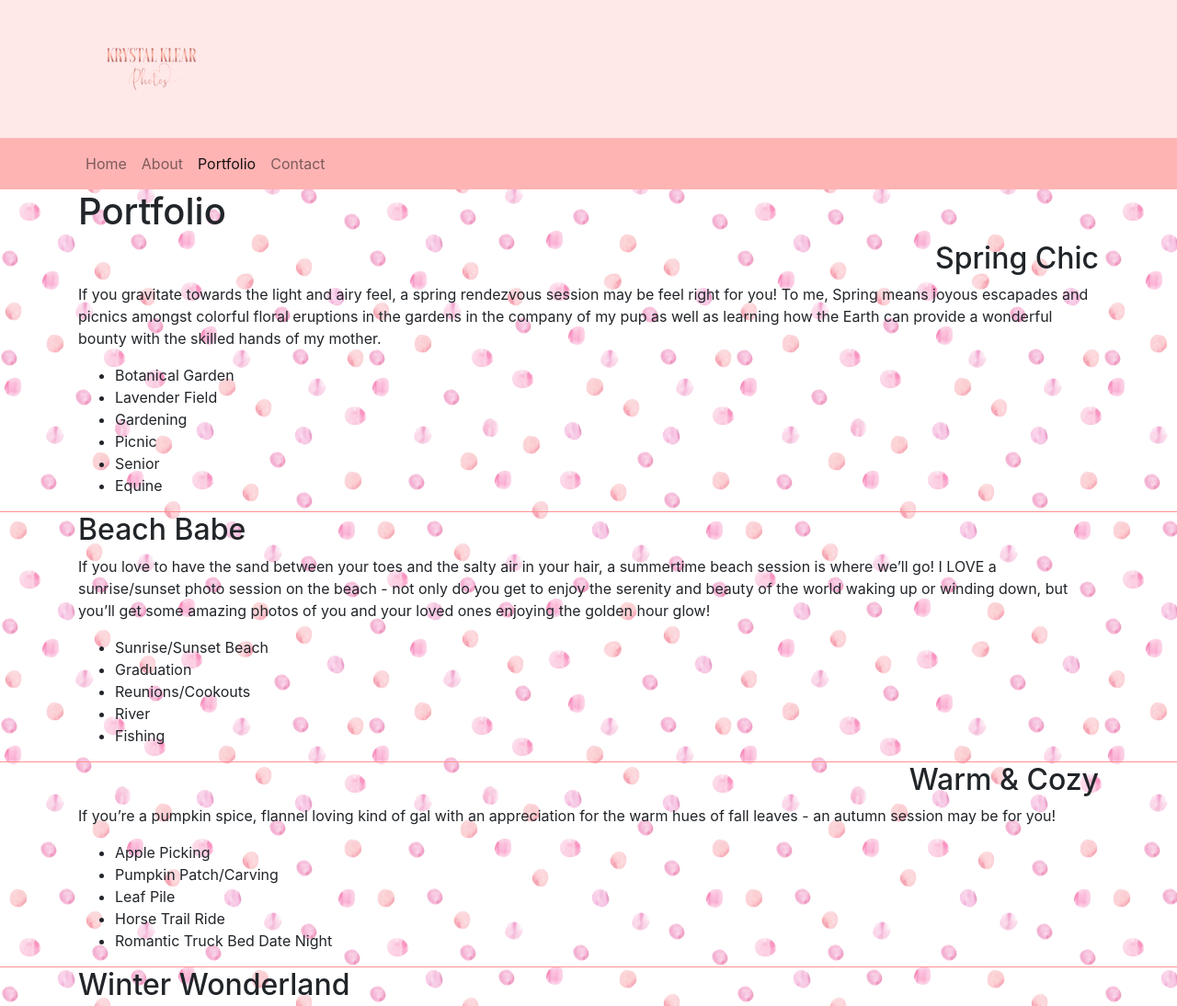
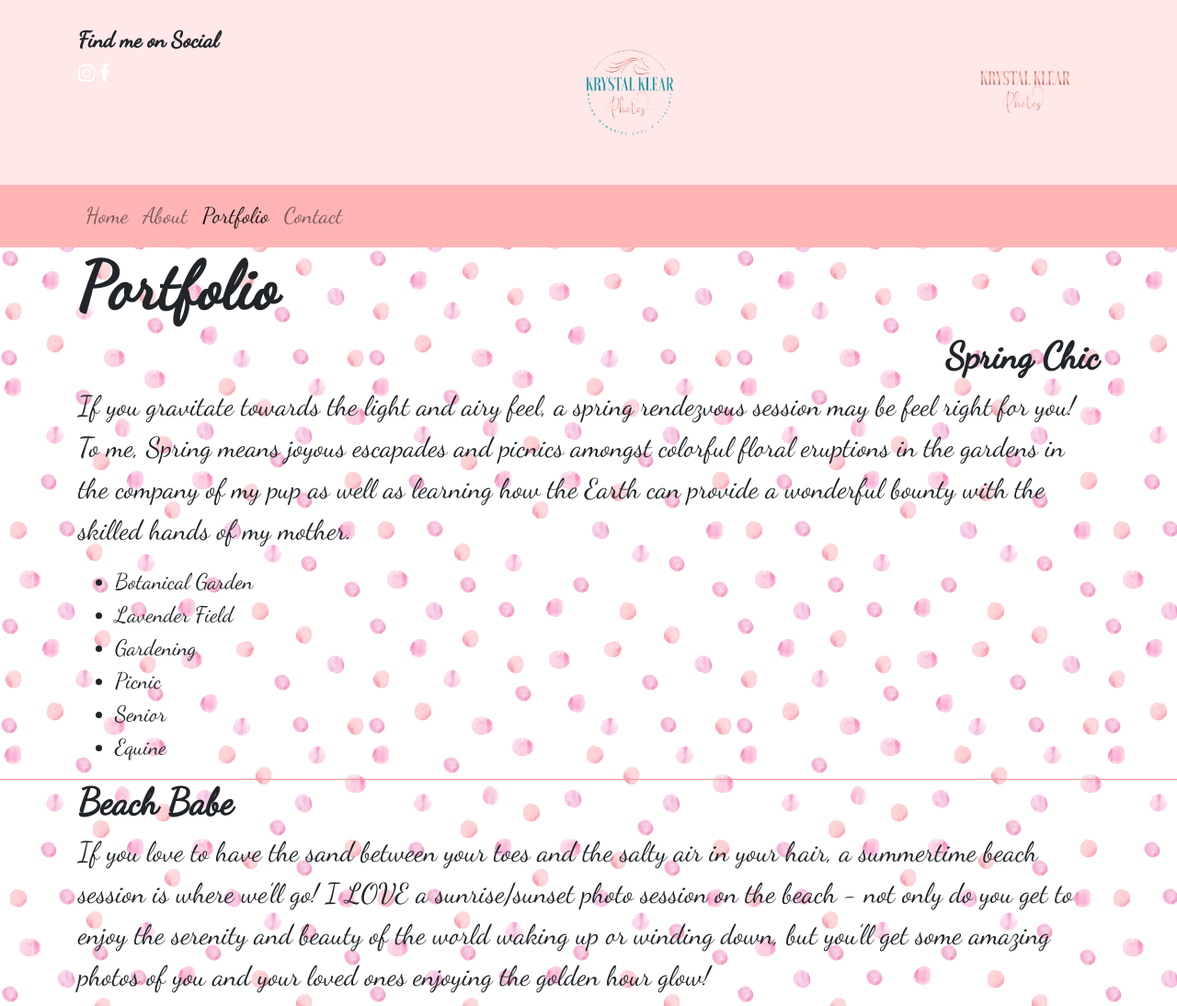
Before and after one commit to Arnold-DuFauchard/Portfolio-Project, a website: page portfolio.html in a window 1280 px wide. Shown: the top 1094 px of the page at 92% size. Drawn offline with nearby package versions, Linux system fonts and the light colour scheme.

Commit message:
Updated Font

```diff
--- a/css/styles.css
+++ b/css/styles.css
@@ -1,5 +1,7 @@
 label {
     display: block;
+    font-family: 'Dancing Script', cursive;
+    font-weight: bold;
 }
 
 body {
@@ -57,3 +59,37 @@ footer {
 .carousel {
     border: solid #ffb4b4
 }
+
+p {
+    font-family: 'Dancing Script', cursive;
+    font-size: 30px;
+}
+
+li {
+    font-family: 'Dancing Script', cursive;
+    font-size: 24px;
+}
+
+h1 {
+    font-family: 'Dancing Script', cursive;
+    font-weight: bold;
+    font-size: 72px;
+}
+
+h2 {
+    font-family: 'Dancing Script', cursive;
+    font-weight: bold;
+    font-size: 40px;
+}
+
+h5 {
+    font-family: 'Dancing Script', cursive;
+    font-weight: bold;
+    font-size: 24px;
+}
+
+h6 {
+    font-family: 'Dancing Script', cursive;
+    font-weight: bold;
+    font-size: 30px;
+}
--- a/portfolio.html
+++ b/portfolio.html
@@ -9,6 +9,8 @@
 
     <!-- Additional CSS must be placed after Bootstrap CSS -->
     <link rel="stylesheet" href="node_modules/font-awesome/css/font-awesome.min.css" />
+    <link rel="preconnect" href="https://fonts.gstatic.com">
+    <link href="https://fonts.googleapis.com/css2?family=Dancing+Script&display=swap" rel="stylesheet">
     <link rel="stylesheet" href="css/styles.css" />
 </head>
 
@@ -16,6 +18,14 @@
     <header class="jumbotron jumbotron-fluid">
         <div class="container">
             <div class="row">
+                <div class="col">
+                    <h5>Find me on Social</h5>
+                    <a href="http://instagram.com/"><i class="fa fa-instagram fa-lg"></i></a>
+                    <a href="http://facebook.com/"><i class="fa fa-facebook fa-lg"></i></a>
+                </div>
+                <div class="col">
+                    <img src="img/Krystal Klear Logo.png" alt="Krystal Klear Logo" class="img-fluid" width="250"  />
+                </div>
                 <div class="col-4 col-sm-3 col-md-2 align-self-center">
                     <img src="img/Krystal Klear Photos.png" alt="Krystal Klear Photos Banner" class="img-fluid" />
                 </div>
```
Also changed, not shown: about.html (+10 -0 lines), contact.html (+10 -0 lines), index.html (+10 -8 lines).
